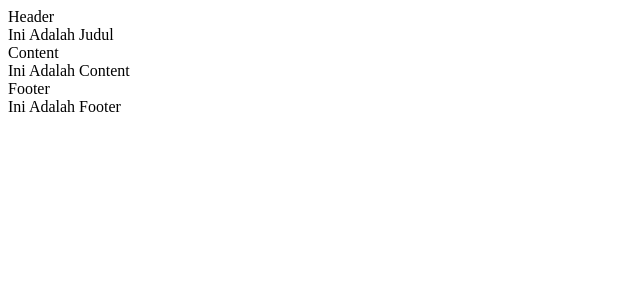
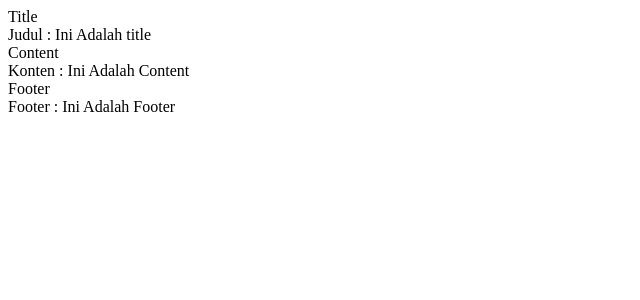
Before and after one commit to rizkitirta/Advanced-Vue-3, a Vue app: page / in a window 1280 px wide. Shown: the top 300 px of the page, without its empty margins (0-640 px from the left). Built offline with nearby package versions, Linux system fonts and the light colour scheme.

Commit message:
Props Pada Slot | Vue 3

```diff
--- a/src/App.vue
+++ b/src/App.vue
@@ -1,15 +1,15 @@
 <template lang="">
 <child>
-    <template v-slot:default>
-        <span>Ini Adalah Judul</span>
+    <template v-slot:default="{ data }">
+        <span>Judul : {{data}}</span>
     </template>
 
-    <template v-slot:slot2>
-        <span>Ini Adalah Content</span>
+    <template v-slot:slot2="{data}">
+        <span>Konten : {{ data }}</span>
     </template>
 
-    <template v-slot:slot3>
-        <span>Ini Adalah Footer</span>
+    <template v-slot:slot3="{data}">
+        <span>Footer : {{data}}</span>
     </template>
 </child>
 </template>
--- a/src/components/childComponent.vue
+++ b/src/components/childComponent.vue
@@ -1,24 +1,20 @@
 <template lang="">
-<div>Header</div>
-<slot />
+<div>Title</div>
+<slot :data="title"/>
 <div>Content</div>
-<slot name="slot2"/>
+<slot name="slot2" :data="content"/>
 <div>Footer</div>
-<slot name="slot3"/>
+<slot name="slot3" :data="footer"/>
 </template>
 
 <script>
 export default {
-    props: ["modelValue"],
-    computed: {
-        value: {
-            get() {
-                return this.modelValue;
-            },
-            set(value) {
-                this.$emit("update:modelValue", value);
-            },
-        },
+    data() {
+        return {
+            title: 'Ini Adalah title',
+            content: 'Ini Adalah Content',
+            footer: 'Ini Adalah Footer'
+        }
     },
 };
 </script>
```
